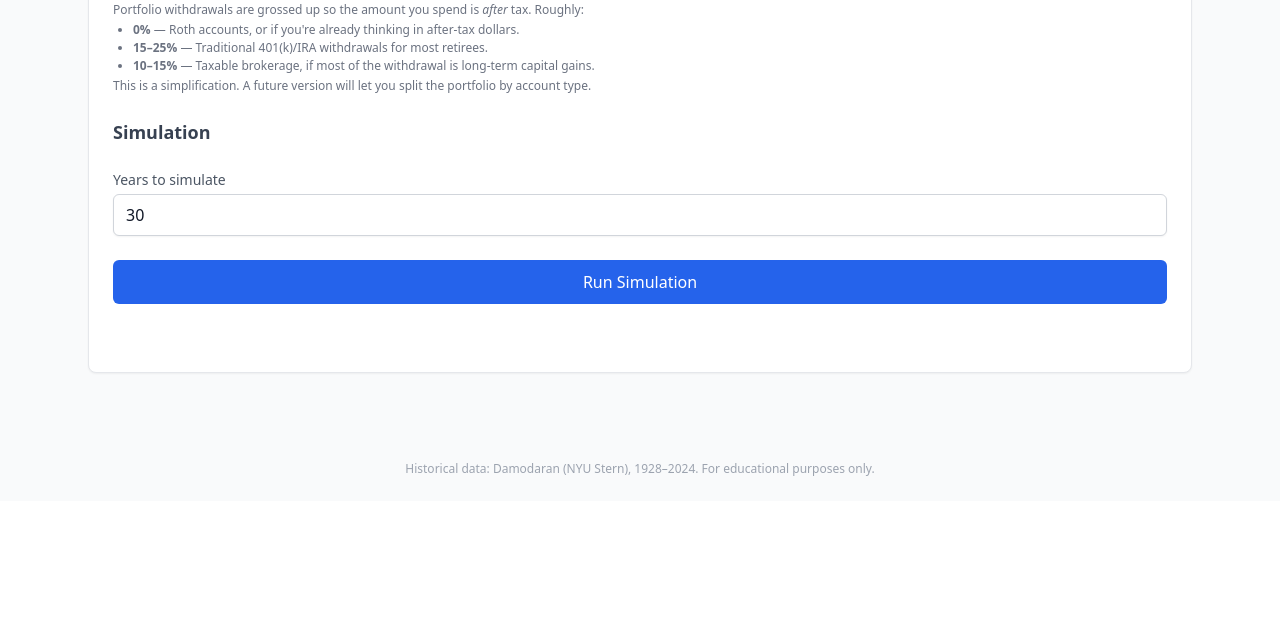
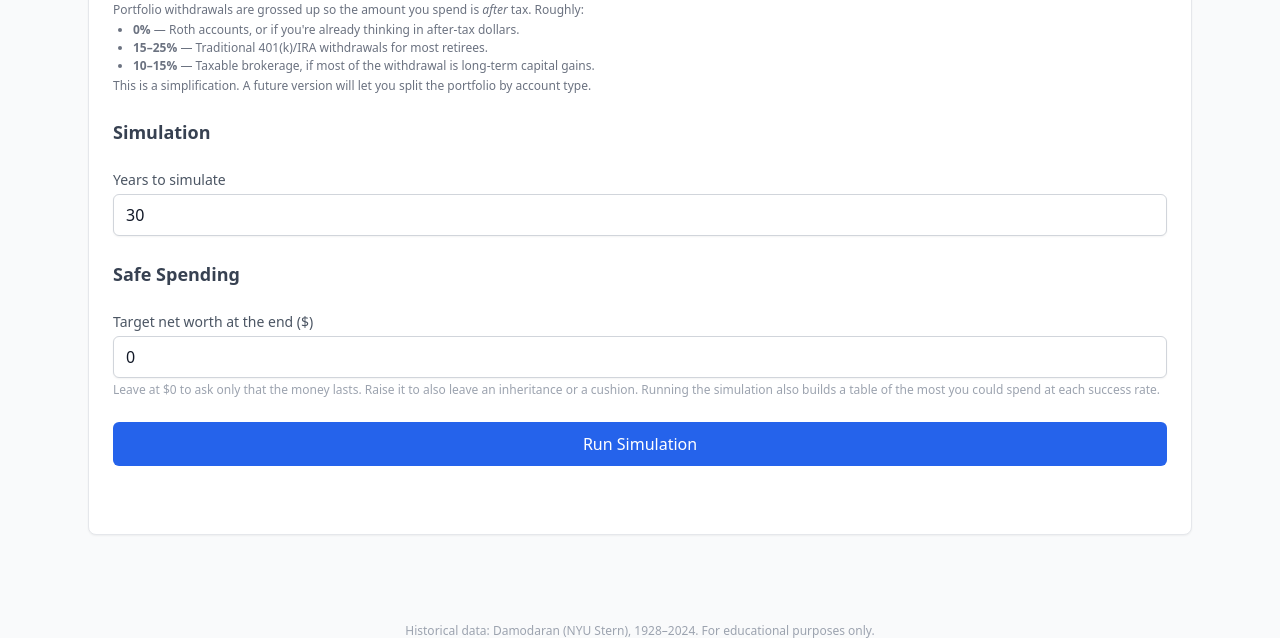
Before and after one commit to josephturnerjr/vibe_carlo, a FastAPI app: page / in a window 1280 px wide. Shown: the part 798-1436 px from the top of the page. Before the commit the page ends 1274 px from the top, so only its background shows below. Run offline with FastAPI, Linux system fonts and the light colour scheme; some libraries are stand-ins or nearby versions.

Commit message:
Build the safe-spending table on the landing page too
The solver was server-side only, so the public landing page — which runs
the whole simulation client-side — could not offer the table. This
transliterates it into client_sim.js alongside the engine it already
mirrors.

The critical multiplier is per-run, which makes batching free: the page
driver concatenates each batch's multipliers as it goes, so one pass
produces both the fan chart and the table, and pressing Stop yields a
table over the runs that finished rather than nothing. The landing page
gains the same target-net-worth input as the authenticated pages.

Only the closed form and its bisection refinement are ported. Plans stay
server-side, since the landing page has no plans to solve.

Parity is checked multiplier-for-multiplier against the Python solver
over injected arrays — flat and varying spending, with and without tax,
with a terminal target, an unreachable target, and both the closed-form
and refined paths — agreeing to within 1e-9. numpy.quantile's lerp is
mirrored exactly so the two land on the same interpolated values. Two
further tests cover what crosses no language boundary: that the JS
solver round-trips through the JS engine at 90%, and that the batched
driver's accumulation produces a well-formed monotone table.

_run_js now passes bulk arrays over stdin rather than inlining them in
`node -e`, which hit Linux's 128KB cap on a single argv entry once the
solver fixtures got large enough.

Co-Authored-By: Claude Opus 5 (1M context) <noreply@anthropic.com>
Claude-Session: https://claude.ai/code/session_011VrwumWnMjTLM6mAYY3kEG

```diff
--- a/src/vibe_carlo/static/js/client_sim.js
+++ b/src/vibe_carlo/static/js/client_sim.js
@@ -4,6 +4,7 @@
  * Direct transliteration of:
  *   src/vibe_carlo/simulation/engine.py
  *   src/vibe_carlo/simulation/distributions.py
+ *   src/vibe_carlo/simulation/solver.py
  *
  * Exposes pure functions so the parity tests (Node) can import them, plus a
  * batched driver for the page (with progress + Stop callback support).
@@ -257,6 +258,190 @@
     }
 
     // -----------------------------------------------------------------------
+    // Safe-spending solver — mirror simulation/solver.py.
+    //
+    // Each run gets an exact critical spending multiplier: the most it could
+    // have spent and still finished solvent (and above targetNetWorth). The
+    // success rate at multiplier m is then the fraction of runs with
+    // m* >= m, so the answer at any success rate is a quantile of m*.
+    //
+    // Solves the whole horizon, which is the single-parameter-set case on the
+    // Python side; plans (which solve only their final phase) are server-side.
+    // -----------------------------------------------------------------------
+
+    const SUCCESS_LEVELS = [95, 90, 85, 80, 75, 70, 65, 60, 55, 50];
+
+    const REFINE_ITERATIONS = 60;
+    const BRACKET_EXPANSIONS = 20;
+
+    function solveCriticalMultipliers(params, indicesFlat, spendingFlat, historicalData, targetNetWorth) {
+        const years = params.years_to_simulate;
+        const nRuns = indicesFlat.length / years;
+        if (!Number.isInteger(nRuns)) {
+            throw new Error('indicesFlat length not divisible by years');
+        }
+        const target = targetNetWorth || 0;
+
+        const totalPortfolio = params.cash_value + params.market_value + params.bond_value;
+        const marketAlloc = params.market_value / totalPortfolio;
+        const bondAlloc = params.bond_value / totalPortfolio;
+        const earnings = params.earnings;
+        const taxRate = params.withdrawal_tax_rate || 0;
+        const taxDivisor = 1.0 / (1.0 - taxRate);
+        const constFlow = -earnings * taxDivisor;
+
+        const criticals = new Float64Array(nRuns);
+        // Kept so the refinement pass does not recompute them.
+        const realReturns = new Float64Array(nRuns * years);
+
+        for (let r = 0; r < nRuns; r++) {
+            const base = r * years;
+            let growth = 1.0;      // A_n, cumulative growth through year n
+            let constPart = 0.0;   // C_n, discounted sum of the m-independent flows
+            let linearPart = 0.0;  // L_n, discounted sum of the per-unit-m flows
+            let bound = Infinity;
+            let failsRegardless = false;
+
+            for (let y = 0; y < years; y++) {
+                const dataIdx = indicesFlat[base + y] * 3;
+                const nominal = marketAlloc * historicalData[dataIdx]
+                    + bondAlloc * historicalData[dataIdx + 1];
+                const real = (1 + nominal) / (1 + historicalData[dataIdx + 2]) - 1;
+                realReturns[base + y] = real;
+
+                growth *= (1 + real);
+                const discount = 1.0 / growth;
+                constPart += constFlow * discount;
+                linearPart += (spendingFlat[base + y] * taxDivisor) * discount;
+
+                // Surviving year n needs G_n < P0.
+                const headroom = totalPortfolio - constPart;
+                if (linearPart > 0) {
+                    const b = headroom / linearPart;
+                    if (b < bound) bound = b;
+                } else if (headroom <= 0) {
+                    failsRegardless = true;
+                }
+
+                if (y === years - 1) {
+                    // Ending above the target is one more bound of the same form.
+                    const terminalHeadroom = headroom - target / growth;
+                    if (linearPart > 0) {
+                        const tb = terminalHeadroom / linearPart;
+                        if (tb < bound) bound = tb;
+                    } else if (terminalHeadroom < 0) {
+                        failsRegardless = true;
+                    }
+                }
+            }
+
+            criticals[r] = (failsRegardless || bound <= 0) ? -Infinity : bound;
+        }
+
+        // The closed form assumed every year withdraws. A surplus year only
+        // breaks that when a gross-up applies to it: at a zero tax rate the
+        // divisor is 1 and `shortfall * 1 - surplus` already equals the linear
+        // `spending - earnings`, so the closed form stays exact.
+        let hasSurplus = false;
+        if (taxDivisor !== 1.0) {
+            for (let r = 0; r < nRuns && !hasSurplus; r++) {
+                const m = Number.isFinite(criticals[r]) ? criticals[r] : 0.0;
+                const base = r * years;
+                for (let y = 0; y < years; y++) {
+                    if (m * spendingFlat[base + y] < earnings) { hasSurplus = true; break; }
+                }
+            }
+        }
+
+        if (hasSurplus) {
+            // survives() is monotone decreasing in m, so bisect each run against
+            // the exact clamped recursion.
+            const survives = function(r, m) {
+                const base = r * years;
+                let value = totalPortfolio;
+                let alive = true;
+                for (let y = 0; y < years; y++) {
+                    const diff = m * spendingFlat[base + y] - earnings;
+                    const flow = diff > 0 ? diff * taxDivisor : diff;
+                    value = value * (1 + realReturns[base + y]) - flow;
+                    if (value < 0) value = 0;
+                    if (!(value > 0)) alive = false;
+                }
+                return alive && value >= target;
+            };
+
+            for (let r = 0; r < nRuns; r++) {
+                const seed = criticals[r];
+                let low = 0.0;
+                let high = Number.isFinite(seed) ? Math.max(seed, 1e-9) : 1e-9;
+
+                // The closed form is optimistic, so `high` normally already
+                // fails; expand for the rare run where it does not.
+                for (let i = 0; i < BRACKET_EXPANSIONS; i++) {
+                    if (!survives(r, high)) break;
+                    high *= 2.0;
+                }
+
+                if (!survives(r, low)) {
+                    criticals[r] = -Infinity;
+                    continue;
+                }
+                for (let i = 0; i < REFINE_ITERATIONS; i++) {
+                    const mid = 0.5 * (low + high);
+                    if (survives(r, mid)) { low = mid; } else { high = mid; }
+                }
+                criticals[r] = low;
+            }
+        }
+
+        return { criticals: criticals, refined: hasSurplus };
+    }
+
+    // numpy.quantile's default linear interpolation, including its lerp, so the
+    // table lands on the same values as the Python solver.
+    function _quantile(sorted, q) {
+        const n = sorted.length;
+        if (n === 1) return sorted[0];
+        const i = q * (n - 1);
+        const lo = Math.floor(i);
+        const hi = Math.ceil(i);
+        if (lo === hi) return sorted[lo];
+        const a = sorted[lo];
+        const b = sorted[hi];
+        const t = i - lo;
+        const diff = b - a;
+        return t >= 0.5 ? b - diff * (1 - t) : a + diff * t;
+    }
+
+    function buildSafeSpendingTable(criticals, k, basisMean, solveYears, targetNetWorth, refined) {
+        if (k <= 0 || !(basisMean > 0)) return null;
+        const sorted = Float64Array.from(criticals.subarray(0, k)).sort();
+
+        const rows = SUCCESS_LEVELS.map(function(level) {
+            // Runs that fail at any spending level carry -Infinity; interpolating
+            // between two of those is NaN, which the finiteness check catches.
+            const value = _quantile(sorted, 1.0 - level / 100.0);
+            if (Number.isFinite(value) && value > 0) {
+                return {
+                    success_pct: level,
+                    multiplier: value,
+                    annual_spending: value * basisMean,
+                };
+            }
+            return { success_pct: level, multiplier: null, annual_spending: null };
+        });
+
+        return {
+            rows: rows,
+            target_net_worth: targetNetWorth || 0,
+            current_mean_spending: basisMean,
+            solve_years: solveYears,
+            phase_name: null,
+            method: refined ? 'refined' : 'closed_form',
+        };
+    }
+
+    // -----------------------------------------------------------------------
     // Page driver — batched execution with onProgress / abort support.
     // -----------------------------------------------------------------------
 
@@ -265,6 +450,7 @@
             nRuns = 10000,
             batchSize = 500,
             seed = null,
+            targetNetWorth = 0,
             onProgress = () => {},
             shouldAbort = () => false,
         } = options || {};
@@ -278,6 +464,12 @@
         const everHitZero = new Uint8Array(nRuns);
         const grossWithdrawalsAll = new Float64Array(nRuns * years);
         const shortfallAll = new Float64Array(nRuns * years);
+        // The critical multiplier is per-run, so batching it needs no more than
+        // concatenation — the same pass yields the simulation and the table.
+        const criticalsAll = new Float64Array(nRuns);
+        let spendingSum = 0;
+        let spendingCells = 0;
+        let refinedAny = false;
 
         let kCompleted = 0;
         for (let i = 0; i < nRuns; i += batchSize) {
@@ -288,6 +480,13 @@
             const indices = buildBootstrapIndices(rng, batchN, years, blockLen, nHistorical);
 
             const batchOut = runEngineCore(params, indices, spending, historicalData);
+            const solved = solveCriticalMultipliers(
+                params, indices, spending, historicalData, targetNetWorth
+            );
+            criticalsAll.set(solved.criticals, i);
+            refinedAny = refinedAny || solved.refined;
+            for (let j = 0; j < spending.length; j++) spendingSum += spending[j];
+            spendingCells += spending.length;
 
             // Copy batch outputs into the global accumulators at offset `i`.
             portfolios.set(batchOut.portfolios, i * (years + 1));
@@ -309,8 +508,12 @@
             grossWithdrawals: grossWithdrawalsAll,
             shortfall: shortfallAll,
         };
+        const basisMean = spendingCells > 0 ? spendingSum / spendingCells : 0;
         return {
             result: computeResults(engineOut, kCompleted, params),
+            safeSpending: buildSafeSpendingTable(
+                criticalsAll, kCompleted, basisMean, years, targetNetWorth, refinedAny
+            ),
             kCompleted: kCompleted,
             nRuns: nRuns,
         };
@@ -342,6 +545,7 @@
         // Form field is a percentage (0-50); internally we store a fraction (0-0.5).
         const taxRatePct = num('withdrawal_tax_rate_pct', 0);
         const withdrawalTaxRate = taxRatePct / 100;
+        const targetNetWorth = num('target_net_worth', 0);
         const distType = str('spending_dist_type') || 'flat';
 
         let spendingDist;
@@ -371,6 +575,7 @@
         if (withdrawalTaxRate < 0 || withdrawalTaxRate >= 1) {
             errors.push('Withdrawal tax rate must be between 0% and 100%');
         }
+        if (targetNetWorth < 0) errors.push('Target net worth must be non-negative');
         if (spendingDist.dist_type === 'uniform' || spendingDist.dist_type === 'truncated_normal') {
             if (spendingDist.low > spendingDist.high) errors.push('Spending: low must be ≤ high');
         }
@@ -391,6 +596,7 @@
                 years_to_simulate: Math.floor(years),
                 withdrawal_tax_rate: withdrawalTaxRate,
             },
+            targetNetWorth: targetNetWorth,
             errors: errors,
         };
     }
@@ -408,6 +614,8 @@
         buildBootstrapIndices,
         // Engine
         runEngineCore, computeResults,
+        // Solver
+        SUCCESS_LEVELS, solveCriticalMultipliers, buildSafeSpendingTable,
         // Driver
         runBatched,
         // Form
--- a/src/vibe_carlo/templates/public_index.html
+++ b/src/vibe_carlo/templates/public_index.html
@@ -62,6 +62,14 @@
                class="w-full rounded-md border-gray-300 shadow-sm focus:border-blue-500 focus:ring-blue-500 border px-3 py-2">
     </div>
 
+    <h2 class="text-lg font-semibold text-gray-700">Safe Spending</h2>
+    <div>
+        <label for="target_net_worth" class="block text-sm font-medium text-gray-600 mb-1">Target net worth at the end ($)</label>
+        <input type="number" name="target_net_worth" id="target_net_worth" value="0" min="0" step="1000"
+               class="w-full rounded-md border-gray-300 shadow-sm focus:border-blue-500 focus:ring-blue-500 border px-3 py-2">
+        <p class="text-xs text-gray-400 mt-1">Leave at $0 to ask only that the money lasts. Raise it to also leave an inheritance or a cushion. Running the simulation also builds a table of the most you could spend at each success rate.</p>
+    </div>
+
     <button type="submit" id="sim-button"
             class="w-full bg-blue-600 hover:bg-blue-700 text-white font-medium py-2.5 px-4 rounded-md transition-colors">
         Run Simulation
@@ -124,7 +132,57 @@
         return '$' + Math.round(val).toLocaleString('en-US');
     }
 
-    function renderResults(result, params, kCompleted, nRuns) {
+    function renderSafeSpending(table) {
+        if (!table) return '';
+        var html = '';
+        html += '<div class="bg-white rounded-lg shadow-sm border border-gray-200 p-6">';
+        html += '<div class="flex items-baseline justify-between mb-1">';
+        html += '<h3 class="text-sm font-semibold text-gray-600 uppercase tracking-wide">Safe Spending</h3>';
+        html += '<span class="text-xs text-gray-400">' + table.solve_years + '-year horizon</span>';
+        html += '</div>';
+
+        var ending = table.target_net_worth > 0
+            ? 'at least ' + formatDollars(table.target_net_worth) + ' left'
+            : 'money left';
+        html += '<p class="text-xs text-gray-500 mb-4">The most you could spend per year and still have ' +
+            ending + ' at the end, in each share of the simulated futures.</p>';
+
+        html += '<div class="overflow-x-auto"><table class="w-full text-sm text-left">';
+        html += '<thead class="text-xs text-gray-500 uppercase border-b border-gray-200"><tr>';
+        html += '<th class="py-2 pr-3">Success rate</th>';
+        html += '<th class="py-2 pr-3 text-right">Annual spending</th>';
+        html += '<th class="py-2 text-right">vs. current</th>';
+        html += '</tr></thead><tbody class="divide-y divide-gray-100">';
+
+        table.rows.forEach(function(row) {
+            var rateClass = row.success_pct >= 90 ? 'text-green-700'
+                          : row.success_pct >= 70 ? 'text-yellow-700'
+                          : 'text-red-700';
+            html += '<tr' + (row.success_pct === 90 ? ' class="bg-blue-50"' : '') + '>';
+            html += '<td class="py-2 pr-3 font-medium ' + rateClass + '">' + row.success_pct + '%</td>';
+            if (row.annual_spending === null) {
+                html += '<td class="py-2 pr-3 text-right text-gray-400 italic">not reachable</td>';
+                html += '<td class="py-2 text-right text-xs text-gray-500">&mdash;</td>';
+            } else {
+                var delta = (row.multiplier - 1) * 100;
+                html += '<td class="py-2 pr-3 text-right font-mono text-gray-800">' + formatDollars(row.annual_spending) + '</td>';
+                html += '<td class="py-2 text-right text-xs text-gray-500">' +
+                    (delta >= 0 ? '+' : '') + delta.toFixed(0) + '%</td>';
+            }
+            html += '</tr>';
+        });
+        html += '</tbody></table></div>';
+
+        html += '<div class="text-xs text-gray-400 mt-4 space-y-1">';
+        html += '<p>Current mean spending is ' + formatDollars(table.current_mean_spending) +
+            '/yr; the table scales your spending distribution up or down as a whole, so its shape is preserved and the figure shown is the resulting mean.</p>';
+        html += '<p><strong>What this assumes:</strong> you set spending once and never adjust it, for the whole period, regardless of how markets behave. Nobody actually does that — a real retiree who trims spending after a bad year does better than these numbers suggest. Treat a row as a reference point, not a budget.</p>';
+        html += '<p>Rows stop at 95% on purpose. The historical dataset is about 100 years long, so the far tail is limited by how much history exists, not by the number of simulations. A 99% row would look more precise than it really is.</p>';
+        html += '</div></div>';
+        return html;
+    }
+
+    function renderResults(result, params, kCompleted, nRuns, safeSpending) {
         purgeSimulationCharts();
         if (!result) {
             resultsEl.innerHTML = '<div class="bg-yellow-50 border border-yellow-200 rounded-md p-4 text-yellow-800 text-sm">Stopped before any runs completed — no results to show.</div>';
@@ -170,6 +228,8 @@
             }
             html += '</div>';
         }
+
+        html += renderSafeSpending(safeSpending);
 
         html += '<div class="bg-white rounded-lg shadow-sm border border-gray-200 p-6">';
         html += '<h3 class="text-lg font-semibold text-gray-700 mb-4">Portfolio Projection (real dollars)</h3>';
@@ -217,6 +277,7 @@
         ClientSim.runBatched(parsed.params, data, {
             nRuns: 10000,
             batchSize: 500,
+            targetNetWorth: parsed.targetNetWorth,
             onProgress: function(k, total) {
                 progress.textContent = k.toLocaleString() + ' of ' + total.toLocaleString() + ' runs completed';
             },
@@ -228,7 +289,7 @@
             } else {
                 progress.textContent = 'Done — ' + out.nRuns.toLocaleString() + ' runs completed';
             }
-            renderResults(out.result, parsed.params, out.kCompleted, out.nRuns);
+            renderResults(out.result, parsed.params, out.kCompleted, out.nRuns, out.safeSpending);
         }).catch(function(err) {
             showError('Simulation error: ' + (err && err.message ? err.message : String(err)));
         }).finally(function() {
```
Also changed, not shown: tests/test_client_sim_parity.py (+298 -6 lines), tests/test_public_index.py (+20 -0 lines), README.md.
